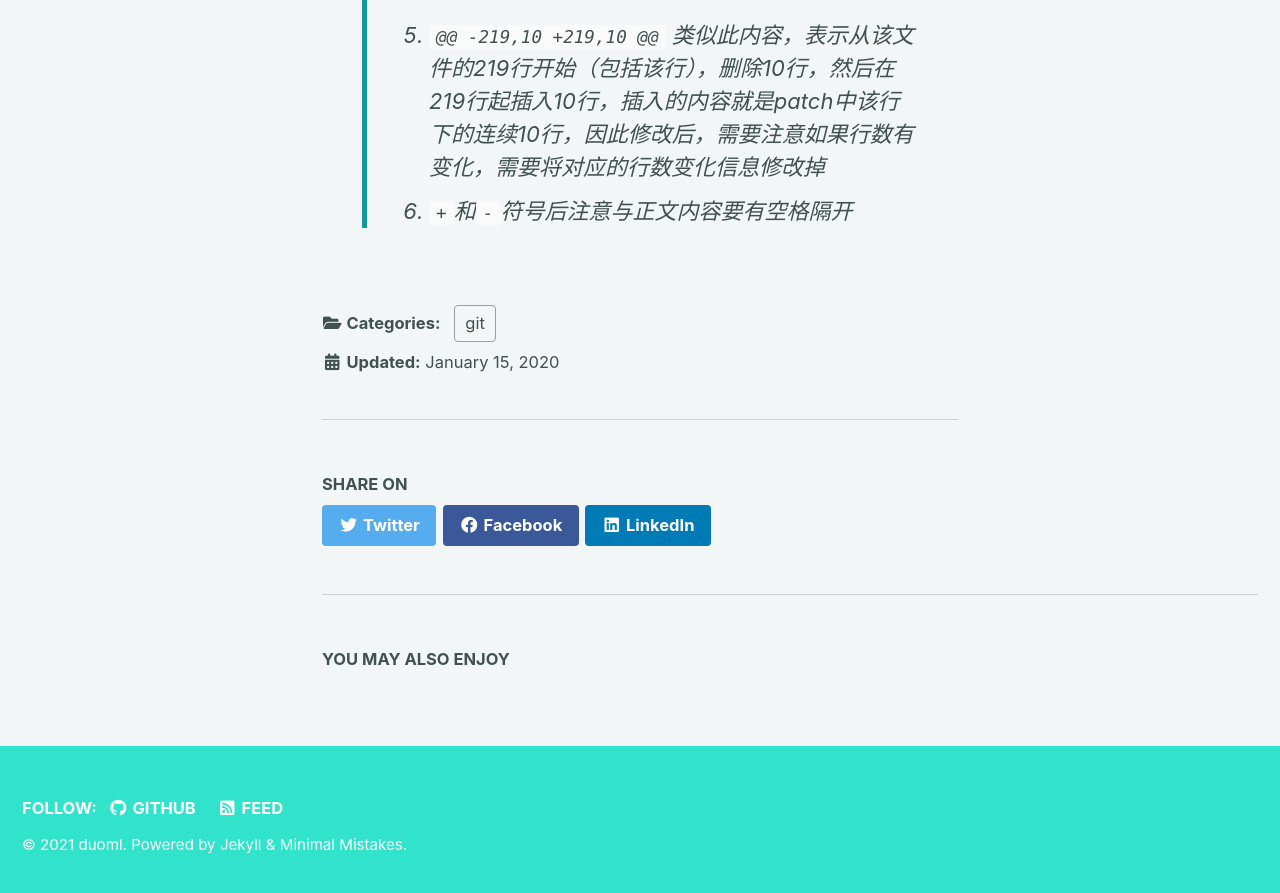
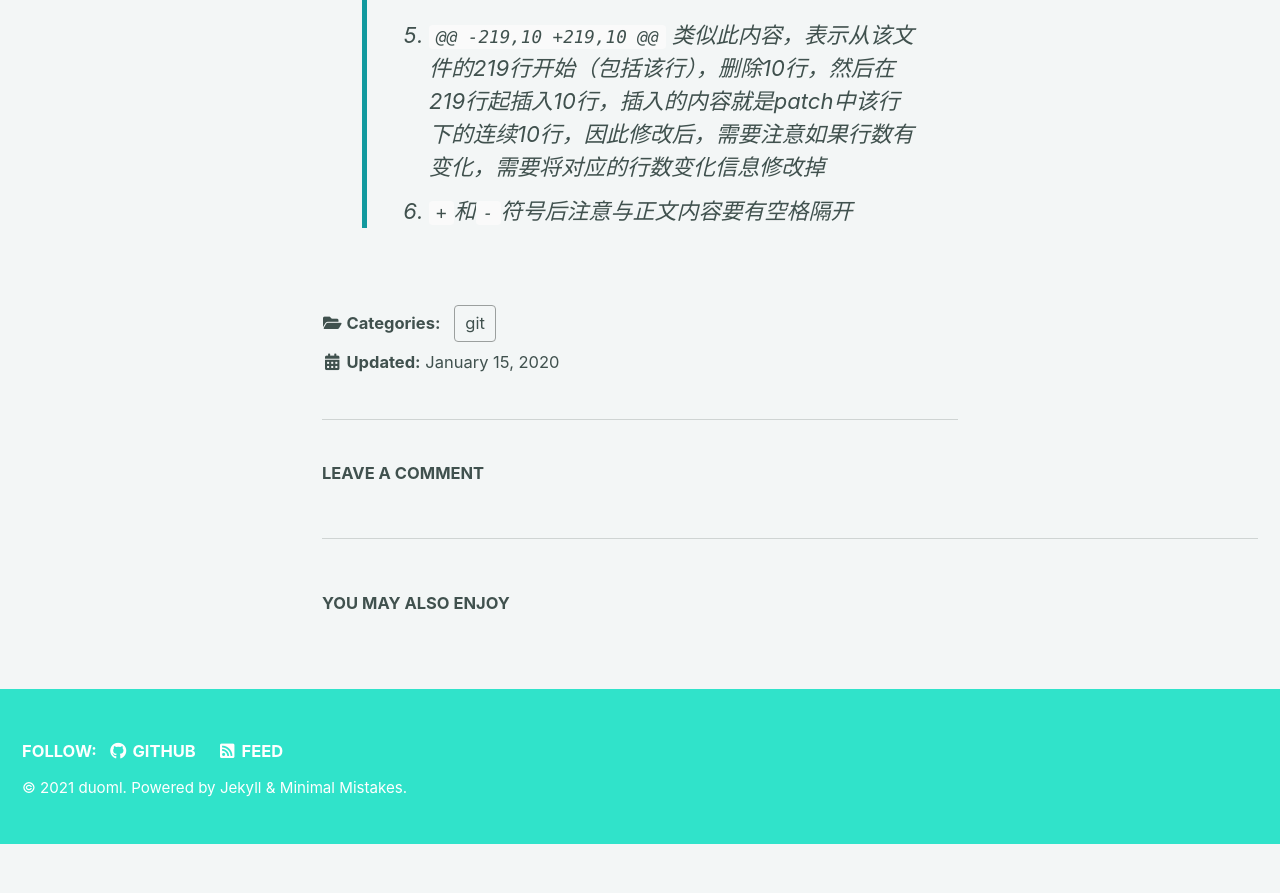
Before and after one commit to duoml/duoml.github.io, a Jekyll site: the page built from _posts/2020-1-15-修改提交到另一分支.md, in a window 1280 px wide and 900 px high, scrolled down 1795 px. Shown: the top 893 px of the window. Built offline with Jekyll 4.4.1, drawn with Linux system fonts in a browser that asks for light colours; cached includes are drawn as plain includes; emoji names are drawn with the system emoji font; comment, search, counter and statistics services are not loaded; after the commit the page ends 2639 px from its top, so only the background shows below that; part of the change alters nothing that is shown.

Commit message:
Update _config.yml

```diff
--- a/_config.yml
+++ b/_config.yml
@@ -248,8 +248,7 @@ defaults:
     values:
       layout: single
       read_time: true
-      comments: # true
-      share: true
+      comments: true
       related: true
   - scope:
       path: ""
```
